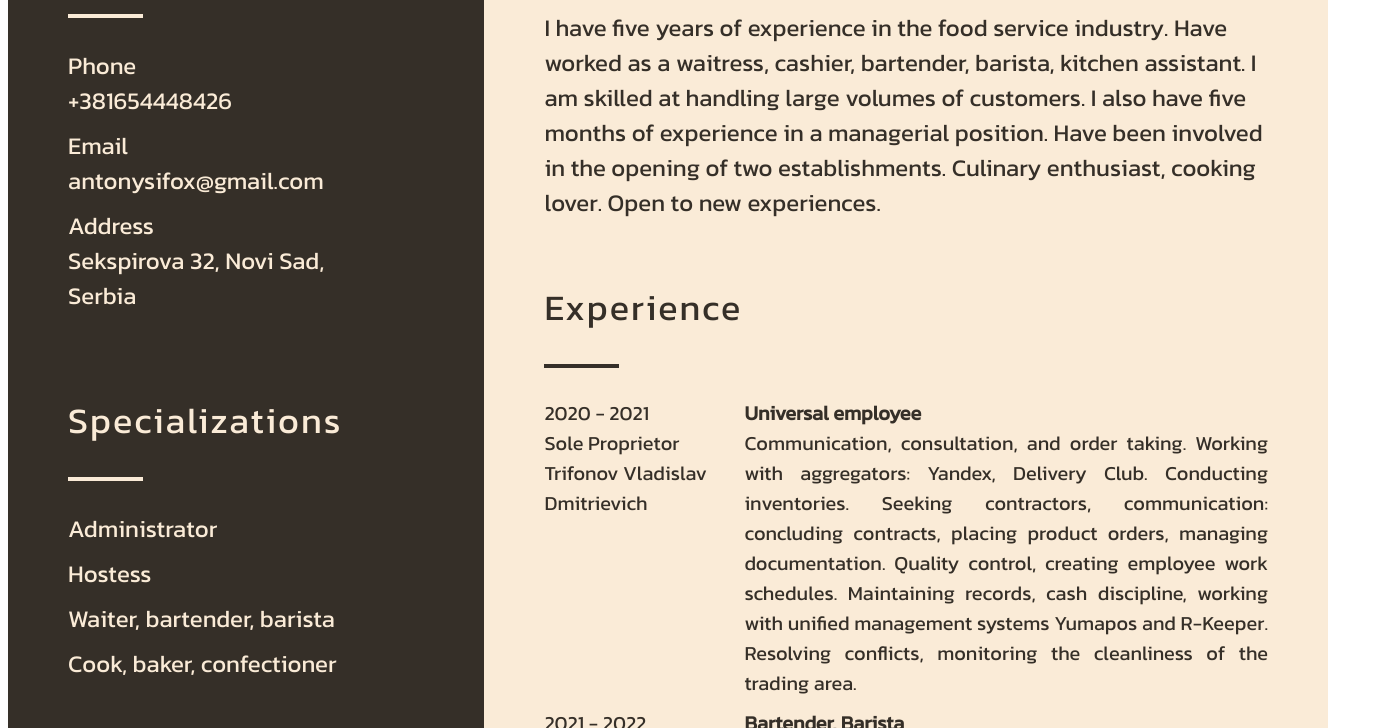
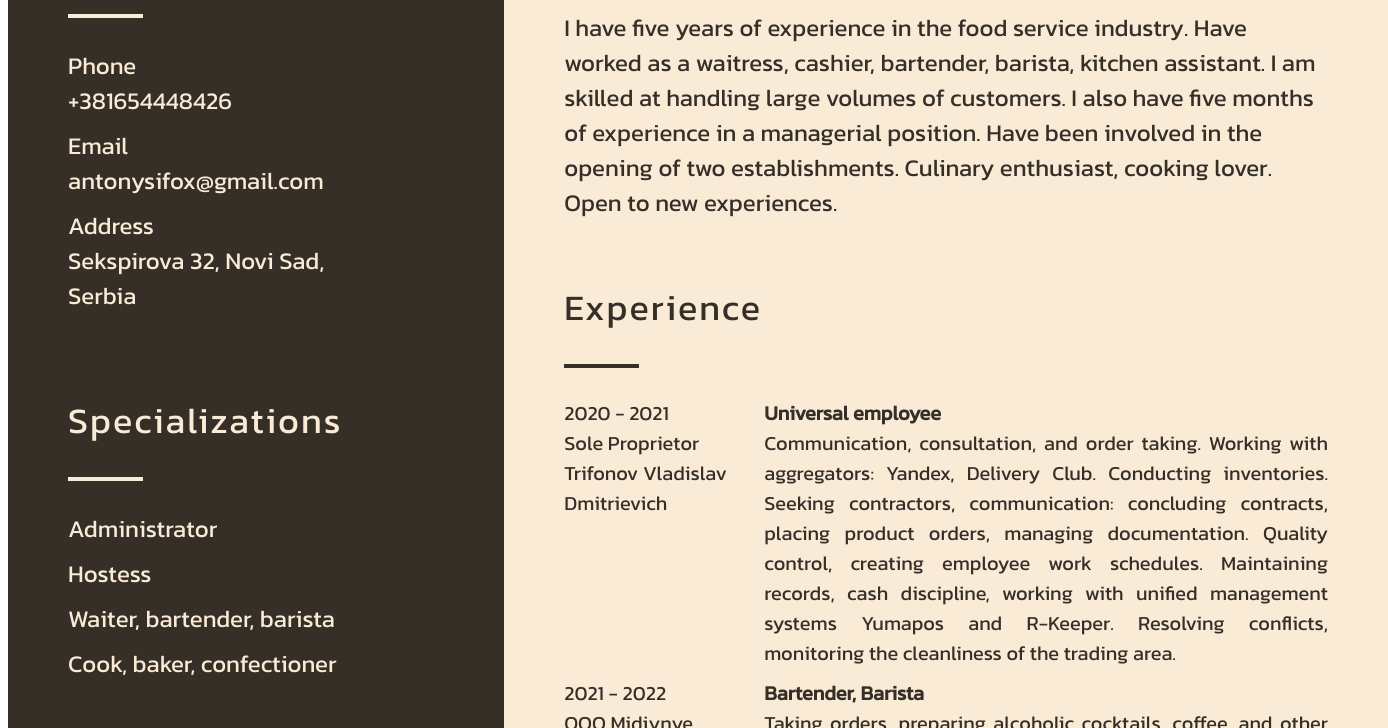
Before and after one commit to AntoninaSi/AntoninaSi.github.io, a plain HTML site: page index.html in a window 1280 px wide. Shown: the part 530-1258 px from the top of the page, 1388 px wide, since content can reach past the window. Drawn offline with Linux system fonts and the light colour scheme.

Commit message:
Update main.css

```diff
--- a/styles/main.css
+++ b/styles/main.css
@@ -1,6 +1,6 @@
 .main {
-    width: 1320px;
-    height: 1866px;
+    width: 1380px;
+    height: 2000px;
     display: flex;
     justify-content: center;
     margin: 60px auto;
```
